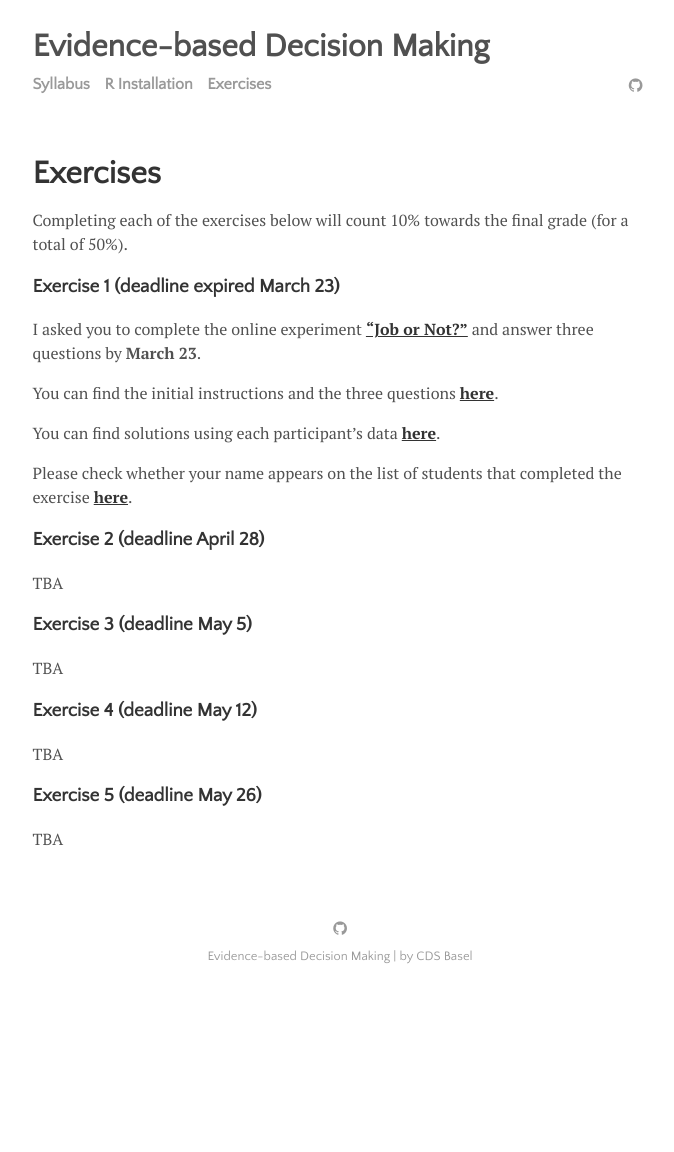
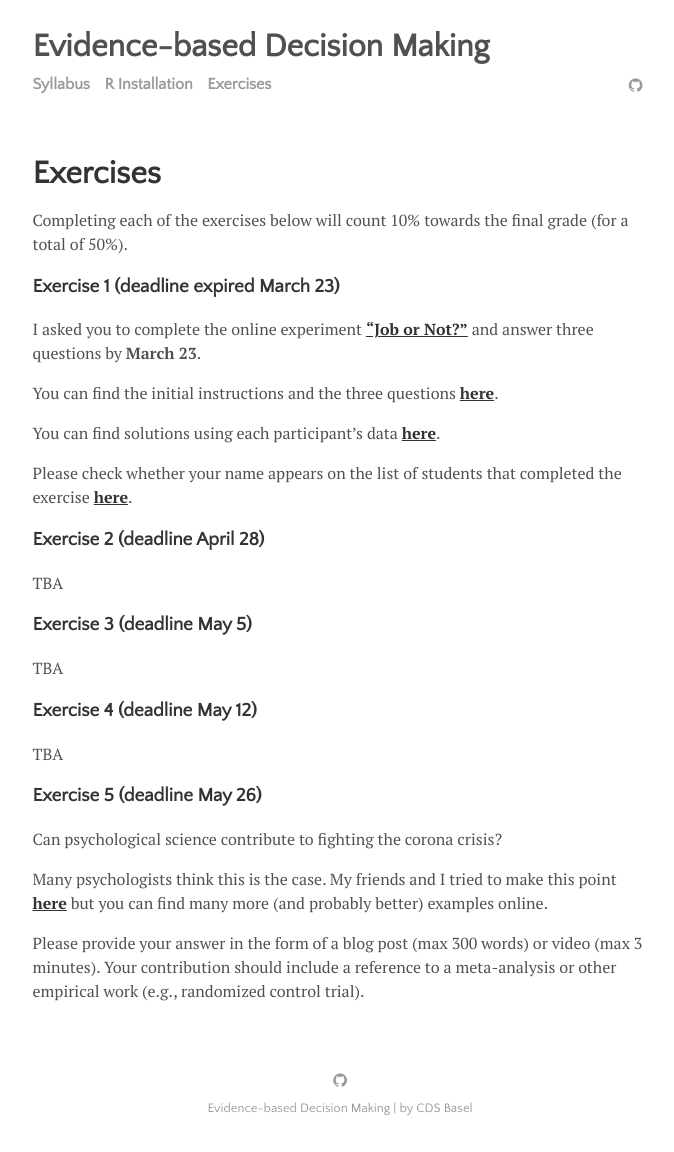
Before and after one commit to matarui/evidencebaseddm, a Jekyll site: the page built from menu/projects.md, in a window 1280 px wide. Shown: the whole page, without its empty margins (300-974 px from the left). Built offline with Jekyll 4.4.1, drawn with Linux system fonts in a browser that asks for light colours; before the commit the page ends 1000 px from its top, so only the background shows below that.

Commit message:
Update projects.md

```diff
--- a/menu/projects.md
+++ b/menu/projects.md
@@ -25,4 +25,8 @@ TBA
 TBA
 
 ### Exercise 5 (deadline May 26)
-TBA
+Can psychological science contribute to fighting the corona crisis?
+
+Many psychologists think this is the case. My friends and I tried to make this point <a href="https://tube.switch.ch/videos/63e601c8"><b>here</b></a> but you can find many more (and probably better) examples online.
+
+Please provide your answer in the form of a blog post (max 300 words) or video (max 3 minutes). Your contribution should include a reference to a meta-analysis or other empirical work (e.g., randomized control trial).
```
